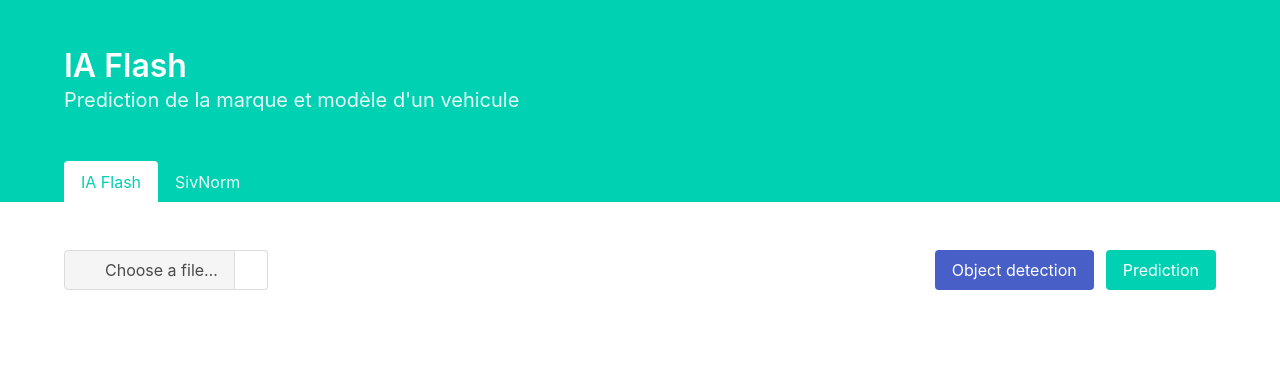
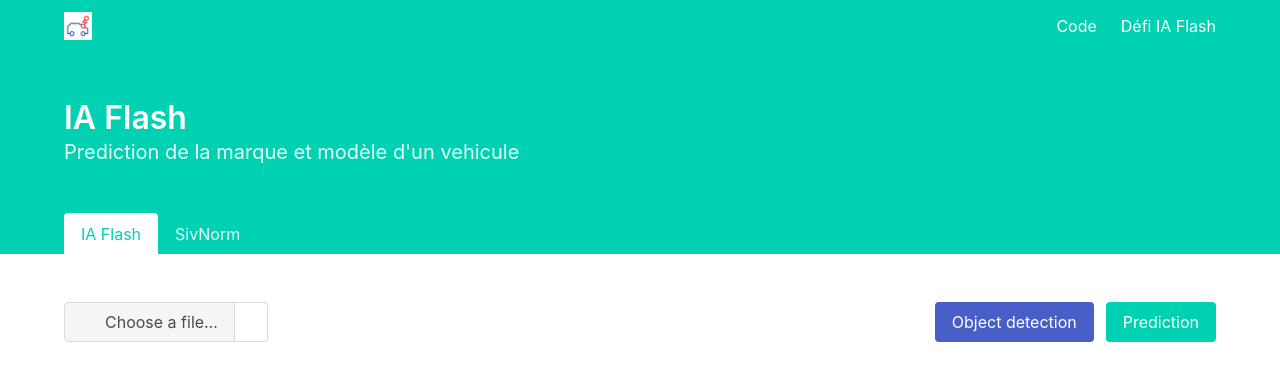
Before and after one commit to ia-flash/frontend, an Angular app: page /preview in a window 1280 px wide. Shown: the top 380 px of the page. Built offline with nearby package versions, Linux system fonts and the light colour scheme.

Commit message:
Add logo and navbar

```diff
--- a/src/app/app.component.html
+++ b/src/app/app.component.html
@@ -5,6 +5,29 @@
 </head>
 <body>
   <section class="hero is-primary">
+    <!-- Hero head: will stick at the top -->
+    <div class="hero-head">
+      <nav class="navbar">
+        <div class="container">
+          <div class="navbar-brand">
+            <a class="navbar-item">
+              <img src="/assets/logo-ia-flash.png" alt="Logo">
+            </a>
+            <span class="navbar-burger burger" data-target="navbarMenuHeroA">
+              <span></span>
+              <span></span>
+              <span></span>
+            </span>
+          </div>
+          <div id="navbarMenuHeroA" class="navbar-menu">
+            <div class="navbar-end">
+              <a class="navbar-item" href="https://github.com/ia-flash" target="_blank">Code</a>
+              <a class="navbar-item" href="https://entrepreneur-interet-general.etalab.gouv.fr/defis/2019/iaflash.html" target="_blank">Défi IA Flash</a>
+            </div>
+          </div>
+        </div>
+      </nav>
+    </div>
     <div class="hero-body">
       <div class="container">
         <h1 class="title">IA Flash</h1>
```
Also changed, not shown: src/assets/logo-ia-flash.png (added).
